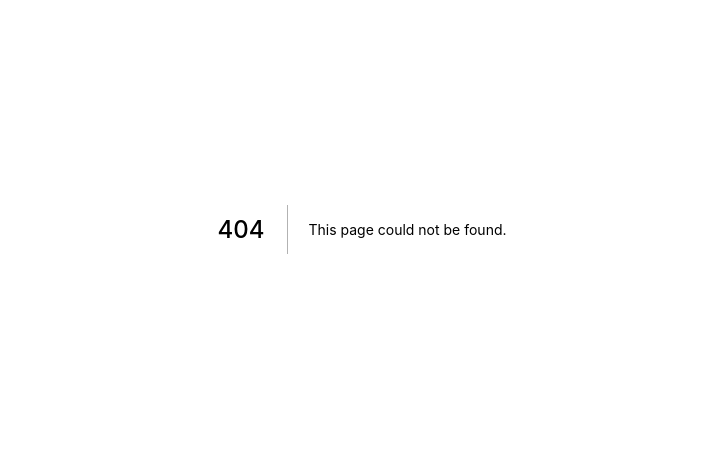
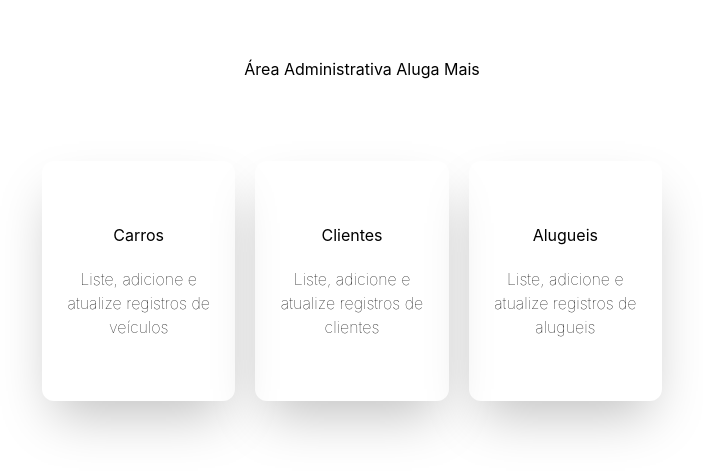
Before and after one commit to jpedrosouza/car-rental-system, a Next.js app: page /admin in a window 1280 px wide. Before the commit this address had no page. Shown: the part 171-646 px from the top of the page, without its empty margins (278-981 px from the left). Built offline with nearby package versions, Linux system fonts and the light colour scheme.

Commit message:
created Admin page

```diff
--- /dev/null
+++ b/src/pages/admin/index.js
@@ -0,0 +1,30 @@
+import Head from "next/head";
+
+export default function Admin() {
+  return (
+    <div className="w-screen h-screen">
+      <Head>
+        <title>Aluga Mais - Administração</title>
+      </Head>
+
+      <main className="w-screen h-full overflow-hidden flex flex-col justify-center items-center">
+        <h1>Área Administrativa Aluga Mais</h1>
+
+        <div className="w-1/2 flex flex-row mt-20">
+          <div className="w-60 h-60 p-5 flex flex-col mr-5 shadow-2xl rounded-xl justify-center items-center cursor-pointer">
+            <h1>Carros</h1>
+            <span className="mt-5 text-center font-thin">Liste, adicione e atualize registros de veículos</span>
+          </div>
+          <div className="w-60 h-60 p-5 flex flex-col mr-5 shadow-2xl rounded-xl justify-center items-center cursor-pointer">
+            <h1>Clientes</h1>
+            <span className="mt-5 text-center font-thin">Liste, adicione e atualize registros de clientes</span>
+          </div>
+          <div className="w-60 h-60 p-5 flex flex-col mr-5 shadow-2xl rounded-xl justify-center items-center cursor-pointer">
+            <h1>Alugueis</h1>
+            <span className="mt-5 text-center font-thin">Liste, adicione e atualize registros de alugueis</span>
+          </div>
+        </div>
+      </main>
+    </div>
+  );
+}
```
